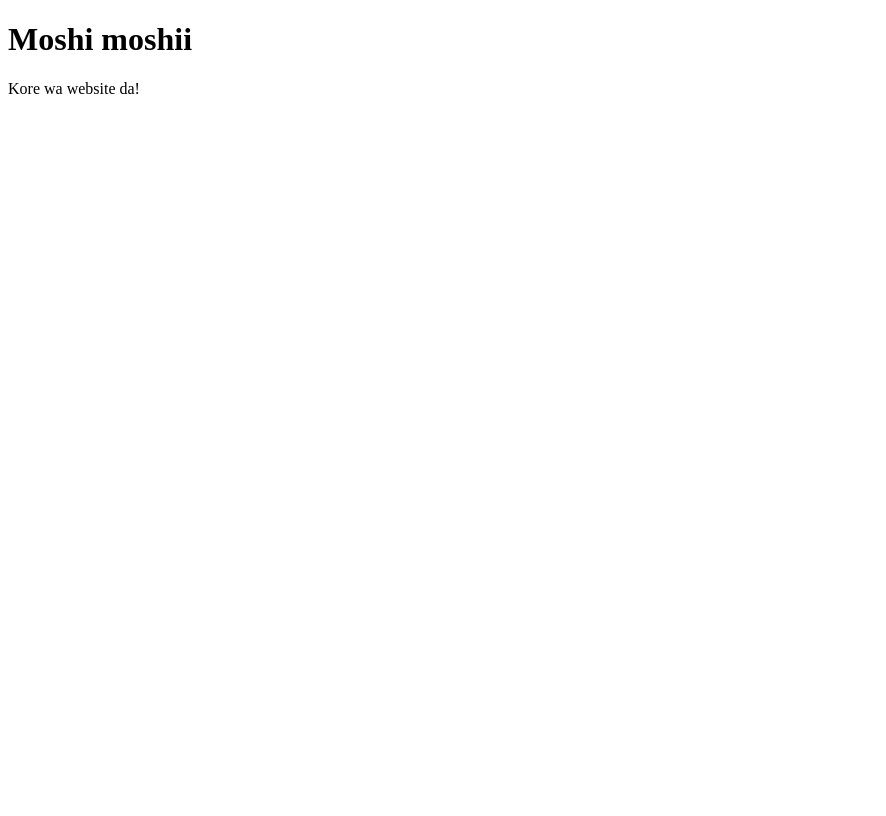
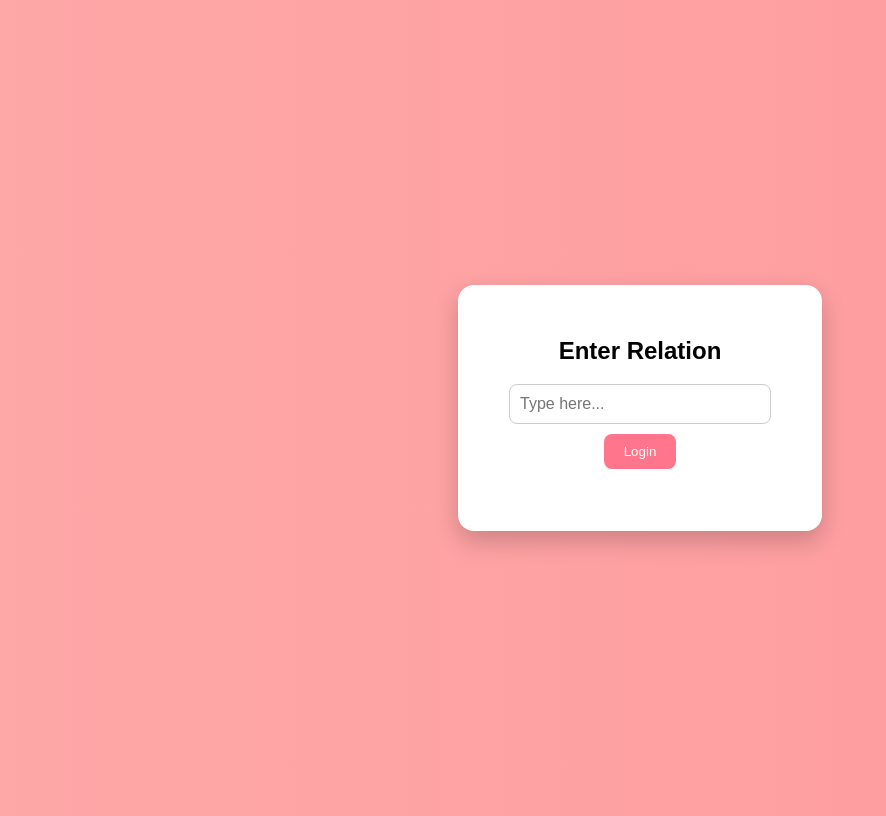
Before and after one commit to ArianAhmed/SelfSite, a plain HTML site: page index.html in a window 1280 px wide. Shown: the whole page, without its empty margins (0-886 px from the left). Drawn offline with Linux system fonts and the light colour scheme.

Commit message:
Update index.html

```diff
--- a/index.html
+++ b/index.html
@@ -1,10 +1,97 @@
 <!DOCTYPE html>
-<html>
+<html lang="en">
 <head>
-    <title>Welcome to the test page</title>
+  <meta charset="UTF-8">
+  <title>Login Page</title>
+  <style>
+    body {
+      display: flex;
+      justify-content: center;
+      align-items: center;
+      height: 100vh;
+      background: linear-gradient(270deg, #ff9a9e, #fad0c4);
+      background-size: 400% 400%;
+      animation: gradientShift 10s ease infinite;
+      font-family: Arial, sans-serif;
+    }
+
+    @keyframes gradientShift {
+      0% { background-position: 0% 50%; }
+      50% { background-position: 100% 50%; }
+      100% { background-position: 0% 50%; }
+    }
+
+    .login-box {
+      background: white;
+      padding: 2rem;
+      border-radius: 1rem;
+      box-shadow: 0 10px 25px rgba(0,0,0,0.2);
+      text-align: center;
+      width: 300px;
+    }
+
+    input {
+      display: block;
+      margin: 10px auto;
+      padding: 10px;
+      width: 80%;
+      border: 1px solid #ccc;
+      border-radius: 8px;
+      font-size: 1rem;
+    }
+
+    button {
+      padding: 10px 20px;
+      background: #ff758c;
+      border: none;
+      color: white;
+      border-radius: 8px;
+      cursor: pointer;
+      transition: background 0.3s;
+    }
+
+    button:hover {
+      background: #ff4e50;
+    }
+
+    .error {
+      color: red;
+      margin-top: 10px;
+      height: 20px;
+    }
+  </style>
 </head>
 <body>
-    <h1>Moshi moshii</h1>
-    <p3>Kore wa website da!</p3>
+  <div class="login-box">
+    <h2>Enter Relation</h2>
+    <input type="text" id="relation" placeholder="Type here...">
+    <button onclick="login()">Login</button>
+    <div class="error" id="errorMsg"></div>
+  </div>
+
+  <!-- preload sounds -->
+  <audio id="yaySound" src="yay.mp3" preload="auto"></audio>
+  <audio id="nonoSound" src="nono.mp3" preload="auto"></audio>
+
+  <script>
+    function login() {
+      const relation = document.getElementById("relation").value.trim().toLowerCase();
+      const yaySound = document.getElementById("yaySound");
+      const nonoSound = document.getElementById("nonoSound");
+      const errorMsg = document.getElementById("errorMsg");
+
+      if (relation === "wife") {
+        yaySound.play();
+        errorMsg.textContent = "";
+        // wait until sound starts, then redirect
+        setTimeout(() => {
+          window.location.href = "animation.html";
+        }, 1000); // adjust delay to match your yay sound length
+      } else {
+        nonoSound.play();
+        errorMsg.textContent = "Access denied!";
+      }
+    }
+  </script>
 </body>
 </html>
```
